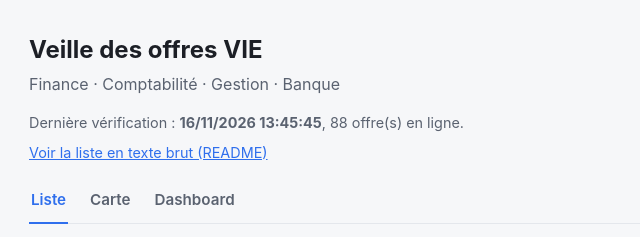
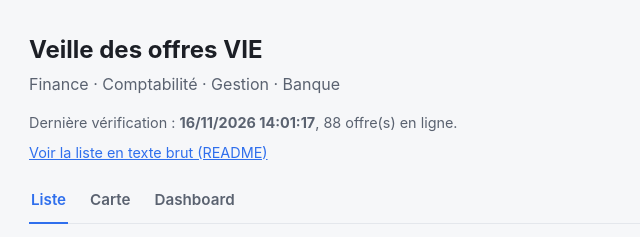
Before and after one commit to Nathan-NLB/vie-watcher, a plain HTML site: page docs/index.html in a window 1280 px wide. Shown: the top 237 px of the page, 237-877 px from the left. Drawn offline with Linux system fonts and the light colour scheme.

Commit message:
Mise à jour automatique des offres VIE

```diff
--- a/docs/index.html
+++ b/docs/index.html
@@ -408,7 +408,7 @@
 <header>
   <h1>Veille des offres VIE</h1>
   <p class="subtitle">Finance · Comptabilité · Gestion · Banque</p>
-  <p class="meta">Dernière vérification : <strong>16/11/2026 13:45:45</strong>, <span id="count"></span> offre(s) en ligne.</p>
+  <p class="meta">Dernière vérification : <strong>16/11/2026 14:01:17</strong>, <span id="count"></span> offre(s) en ligne.</p>
   <p class="meta"><a href="https://github.com/Nathan-NLB/vie-watcher/blob/claude/vie-finance-notifications-j770x1/README.md">Voir la liste en texte brut (README)</a></p>
   <div class="tabs">
     <button class="tab-btn active" data-tab="liste" type="button">Liste</button>
```
Also changed, not shown: 1 other file.
